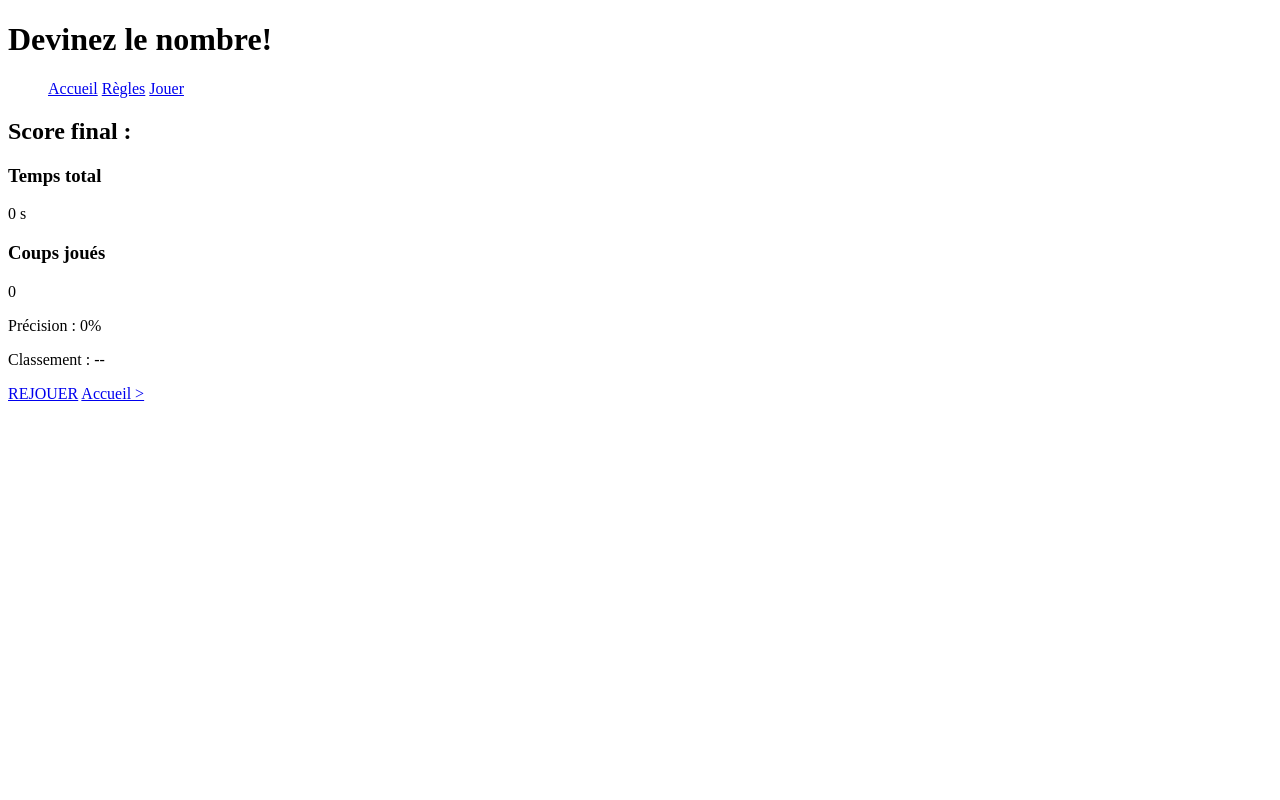
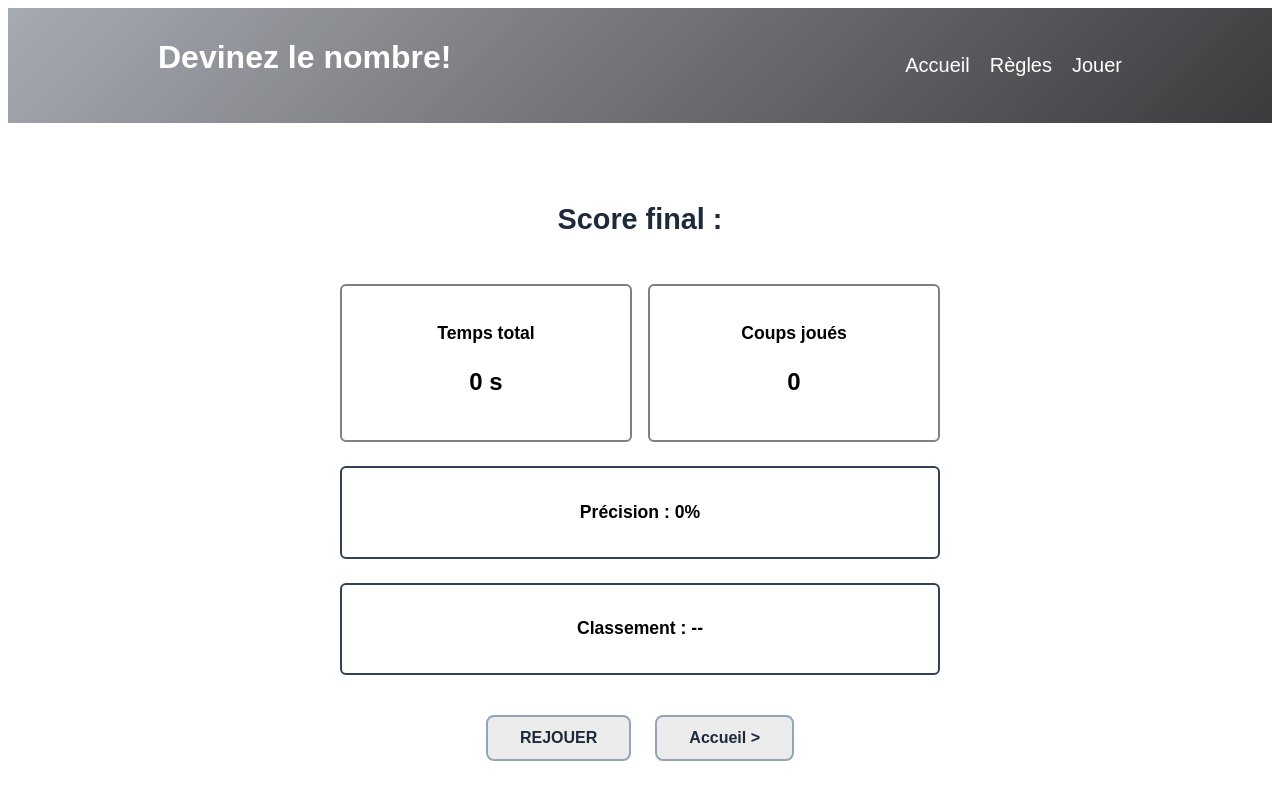
Before and after one commit to Sinay112/Travail-Synth-se-Interface-Web, a plain HTML site: page score.html in a window 1280 px wide. Drawn offline with Linux system fonts and the light colour scheme.

Commit message:
css des pages index et score(reste a perfectionner)

```diff
--- a/score.html
+++ b/score.html
@@ -3,7 +3,9 @@
   <head>
     <meta charset="UTF-8">
     <meta name="viewport" content="width=device-width, initial-scale=1.0">
-    <title>Ma page HTML complète</title>
+    <title></title>
+    <link rel="stylesheet" href="styles/main.css" />
+    <link rel="stylesheet" href="styles/score.css"/>
   </head>
   <body>
     <header>
@@ -32,7 +34,7 @@
       <div class="boite-precision">
         <p>Précision : <span id="precisionTexte" >0%</span></p>
     </div>
-    <div>
+    <div class="boite-classement">
         <p>Classement : --</p>
     </div>
     <div class="actions">
--- /dev/null
+++ b/styles/score.css
@@ -0,0 +1,70 @@
+.contenu-score {
+    max-width: 600px;
+    margin: 2rem auto;
+    padding: 1.5rem;
+    display: flex;
+    flex-direction: column;
+    gap: 1.5rem;
+}
+#scoreFinal {
+    text-align: center;
+    font-size: 1.8rem;
+    font-weight: bold;
+    color: #1e293b;
+}
+
+.grille-statistique {
+    display: flex;
+    gap: 1rem;
+    width: 100%;
+}
+.statistique { flex: 1;
+    border: 2px solid gray;
+    border-radius: 6px;
+    padding: 1.25rem 1rem;
+    text-align: center;
+}
+
+.statistique h3 {
+    font-size: 1.1rem;
+    margin-bottom: 0.75rem;
+}
+.statistique p {
+    font-size: 1.5rem;
+    font-weight: bold;
+}
+.boite-precision,
+.boite-classement
+{ background-color: #ffffff;
+    border: 2px solid #334155;
+    border-radius: 6px;
+    padding: 1rem 1.25rem;
+    text-align: center;
+    font-weight: bold;
+    font-size: 1.1rem;
+}
+.actions {
+    display: flex;
+    justify-content: center;
+    gap: 1.5rem;
+    margin-top: 1rem;
+}
+.btn { display: inline-block;
+    padding: 0.75rem 2rem;
+    background: rgb(237, 236, 236);
+    color: #1e293b;
+    font-weight: bold;
+    text-decoration: none;
+    border: 2px solid #94a3b8;
+    border-radius: 8px;
+    text-align: center;
+}
+@media (max-width: 480px) {
+    .grille-statistique {
+        flex-direction: column;
+    }
+    .actions {
+        flex-direction: column;
+        align-items: stretch;
+    }
+}
```
Also changed, not shown: index.html (+3 -1 lines), styles/index.css (added, +61 -0 lines).
